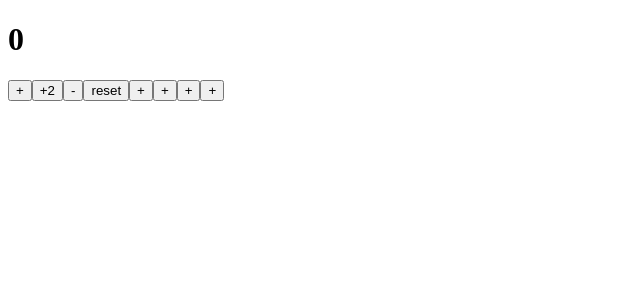
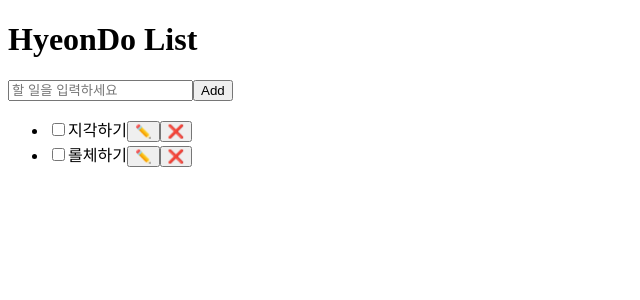
Before and after one commit to Mingarden08/Programming_3403, a React (Vite) app: page / in a window 1280 px wide. Shown: the top 300 px of the page, without its empty margins (0-640 px from the left). Built offline with nearby package versions, Linux system fonts and the light colour scheme.

Commit message:
TodoListApp 시작, HTML

```diff
--- /dev/null
+++ b/src/TodoListApp.jsx
@@ -0,0 +1,27 @@
+function TodoListApp() {
+    return (
+        <div>
+            <h1>HyeonDo List</h1>
+            <form action="" method="post">
+                <input type="text" placeholder="할 일을 입력하세요" />
+                <button type="submit">Add</button>
+            </form>
+            <ul>
+                <li>
+                    <input type="checkbox" id="chk-1"/>
+                    <label htmlFor="chk-1">지각하기</label>
+                    <button>✏️</button>
+                    <button>❌</button>
+                </li>
+                <li>
+                    <input type="checkbox" id="chk-2"/>
+                    <label htmlFor="chk-2">롤체하기</label>
+                    <button>✏️</button>
+                    <button>❌</button>
+                </li>
+            </ul>
+        </div>
+    )
+}
+
+export default TodoListApp;
--- a/src/main.jsx
+++ b/src/main.jsx
@@ -1,10 +1,11 @@
 import { StrictMode } from 'react'
 import { createRoot } from 'react-dom/client'
 // import './index.css'
-import CounterApp from './CounterApp.jsx'
+// import CounterApp from './CounterApp.jsx'
+import TodoListApp from './TodoListApp'
 
 createRoot(document.getElementById('root')).render(
   <StrictMode>
-    <CounterApp />
+    <TodoListApp />
   </StrictMode>,
 )
```
Also changed, not shown: 1 other file (tests, documents, lock files or other folders).
